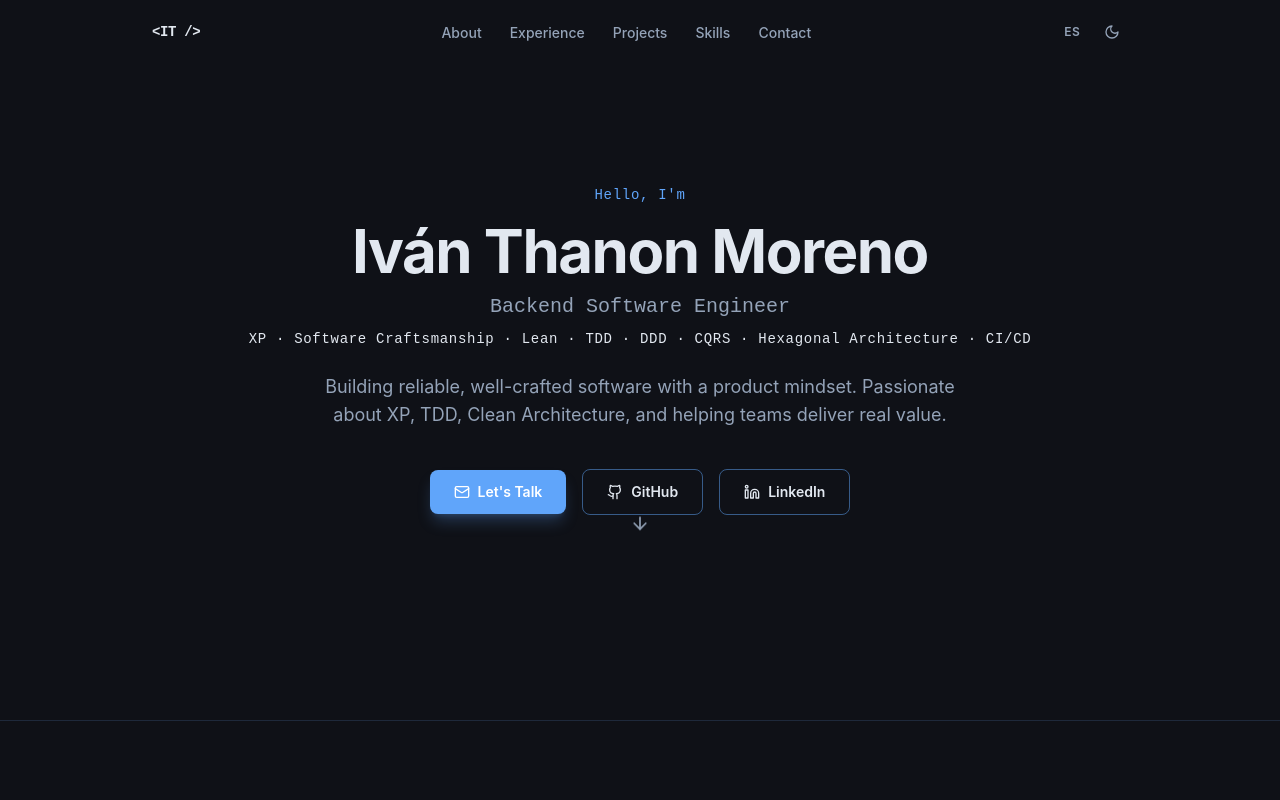
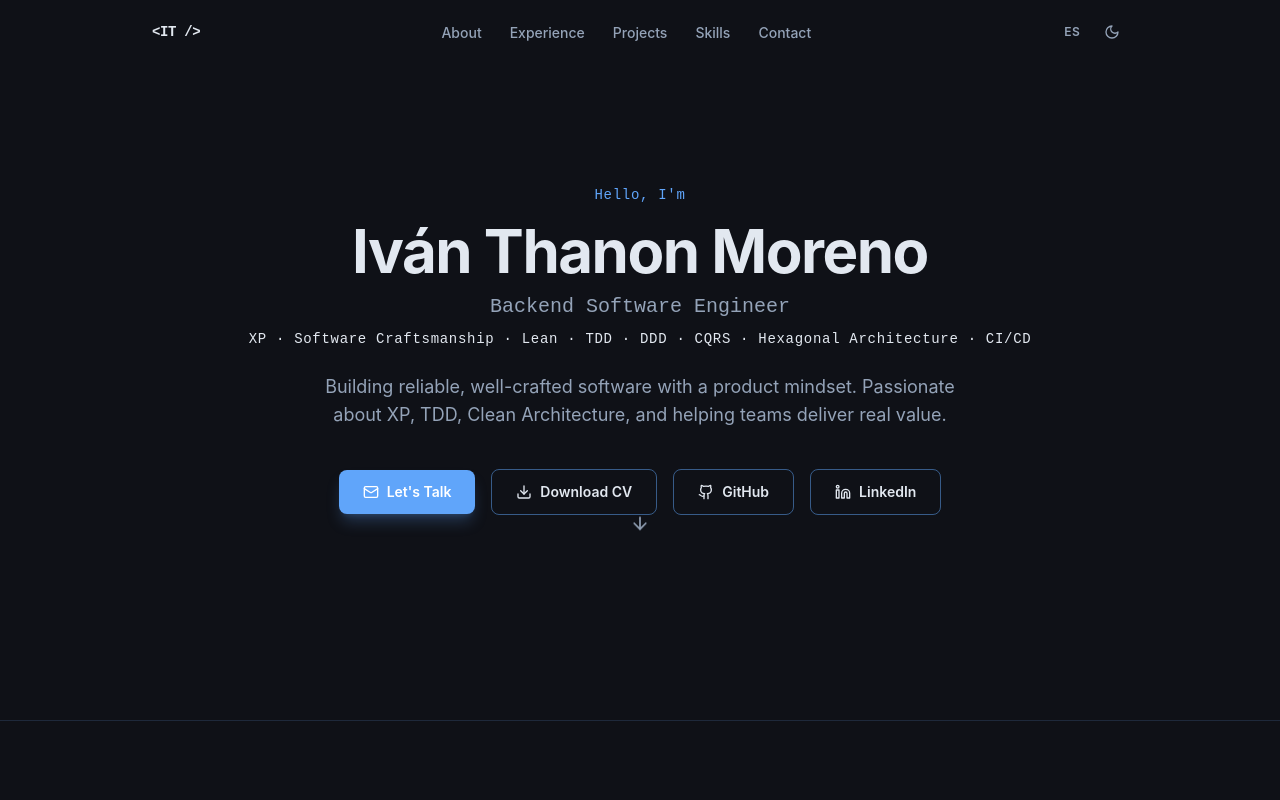
Before and after one commit to ivanthanon/Portfolio, a Next.js app: page / in a window 1280 px wide. Shown: the top 800 px of the page. Built offline with nearby package versions, Linux system fonts and the light colour scheme.

Commit message:
feat: download cv

```diff
--- a/src/components/sections/hero.tsx
+++ b/src/components/sections/hero.tsx
@@ -2,7 +2,7 @@
 
 import { useI18n } from "@/lib/i18n-context";
 import { Reveal } from "@/components/ui/reveal";
-import { ArrowDown, Github, Linkedin, Mail } from "lucide-react";
+import { ArrowDown, Download, Github, Linkedin, Mail } from "lucide-react";
 
 export function Hero() {
   const { t } = useI18n();
@@ -43,6 +43,14 @@ export function Hero() {
             {t.hero.cta}
           </a>
           <a
+            href="/IVAN_THANON_MORENO_CV_0926.pdf"
+            download="Ivan_Thanon_Moreno_CV.pdf"
+            className="inline-flex items-center gap-2 rounded-lg border border-border px-6 py-3 text-sm font-semibold transition-colors border-accent-40 hover:text-accent"
+          >
+            <Download className="h-4 w-4" />
+            {t.hero.downloadCv}
+          </a>
+          <a
             href="https://github.com/ivanthanon"
             target="_blank"
             rel="noopener noreferrer"
```
Also changed, not shown: 1 other file (tests, documents, lock files or other folders).
